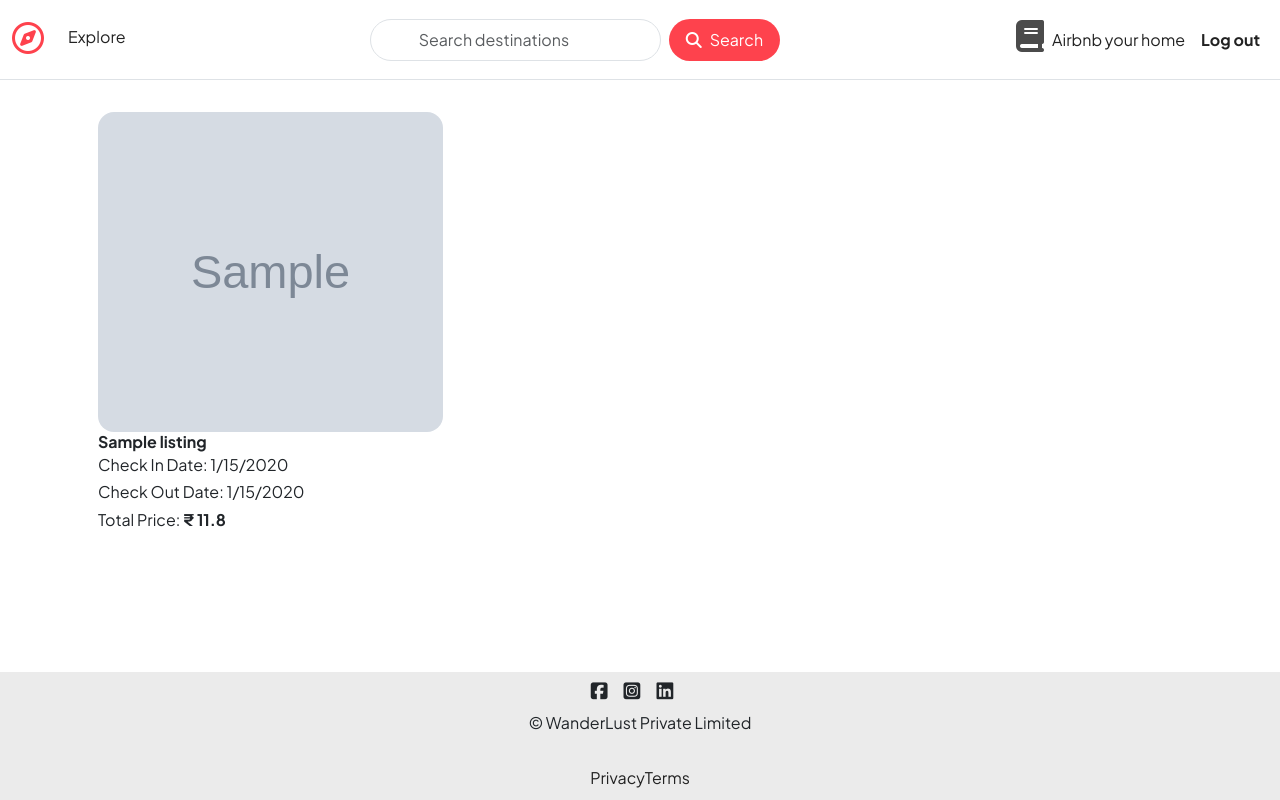
After one commit to parth63s/Stay-Easy-Hub, a Node server app: page /reserve in a window 1280 px wide. The commit adds this page. Run offline with Node 20, Linux system fonts and the light colour scheme; a user stored in the database is signed in; tables that the repository leaves empty hold one stand-in row (values such as "Sample post"); grey boxes marked "Sample" are stand-in pictures; some libraries are stand-ins or nearby versions.

Commit message:
Reserve listing show for User

```diff
--- a/app.js
+++ b/app.js
@@ -88,90 +88,30 @@ app.use((req, res, next) => {
     next();
 })
 
-// app.get("/listings?", (req, res) => {
-//     const {q} = req.params;
-//     console.log(q);
-// })
-
-// app.get("/listing")
-
-// app.get("/demouser", async (req, res) => {
-//     let fakeUser = new User({
-//         email : "student@gamil.com",
-//         username: "delta"
-//     });
-
-//     let regiteredUser = await User.register(fakeUser, "helloworld");
-//     res.send(regiteredUser);
-
-// })
-
-
-// app.get("/listings/:id/calculate", async (req, res) => {
-//     let {id} = req.params;
-//     const listing = await Listing.findById(id)
-//         .populate({
-//             path: "reviews",
-//             populate: {
-//                 path: "author",
-//             }
-//         });
-//     res.render("listing/calculate.ejs", {listing});
-// })
-// app.post("/listings/:id/calculate", async (req, res) => {
-//     let reserve = req.body.reserve;
-//     let {id} = req.params;
-//     const listing = await Listing.findById(id)
-//         .populate({
-//             path: "reviews",
-//             populate: {
-//                 path: "author",
-//             }
-//         });
-//     console.log(reserve)
-//     const startDate = new Date(reserve.startDate);
-//     const endDate = new Date(reserve.endDate);
-//     const timeDifference = endDate - startDate;
-//     const nights = timeDifference / (1000 * 60 * 60 * 24);
-//     if(nights < 1) {
-//         req.flash("error", "Please Enter Right Date!");
-//         return res.redirect(`/listings/${id}/calculate`);
-//     }
-//     res.render("listing/reserve.ejs", {listing, reserve, nights});
-// })
-
-
-
-
-// app.post("/listings/:id/reserve", async (req, res) => {
-//     let { id } = req.params;
-
-//     // Fetch the listing
-//     const listing = await Listing.findById(id);
-//     if (!listing) {
-//         req.flash("error", "Listing you requested does not exist!");
-//         return res.redirect("/listings");
-//     }
-
-//     console.log("Request body:", req.body);
-
-//     // Create new booking
-//     const newBooking = new Reserve(req.body.reserve);
-//     newBooking.author = req.user._id;
-
-//     // Save booking and update listing
-//     listing.booking.push(newBooking);
-//     await newBooking.save();
-//     await listing.save();
-
-//     req.flash("success", "Booking is completed!");
-//     res.redirect(`/listings/${listing._id}`);
-// });
+app.get("/", (req,res) => {
+    res.redirect("/listings");
+})
 
 app.use("/listings", listingRouter);
 app.use("/listings/:id/reviews", reviewRouter);
 app.use("/", userRouter);
 app.use("/listings/:id", reserveRouter);
+
+app.get("/reserve", async (req, res) => {
+    const id = req.user._id;
+
+    const listOfReserve = await Reserve.find({ author: id })
+        .populate({
+            path: "listing", // Populate the `listing` reference in the `Reserve` model
+        });
+    if(listOfReserve.length == 0) {
+        req.flash("error", "Book a Place!");
+        res.redirect("/listings");
+    }
+
+    res.render("./listing/booking.ejs", { listOfReserve });
+
+})
 
 app.all("*", (req, res, next) => {
     next(new ExpressError(404, "Page Not Found!"));
--- a/models/reserve.js
+++ b/models/reserve.js
@@ -1,17 +1,20 @@
     const mongoose = require("mongoose");
 const Schema = mongoose.Schema;
+
 
 const reserveSchema = new Schema({
     startDate: Date,
     endDate: Date,
+    nights : Number,
     listing: {
         type: Schema.Types.ObjectId,
-        ref: "listing"
+        ref: "Listing"
     },
     author: {
         type: Schema.Types.ObjectId,
         ref: "User",
     }
+
 })
 
 module.exports = mongoose.model("Reverse", reserveSchema);
--- a/public/css/style.css
+++ b/public/css/style.css
@@ -207,3 +207,16 @@ body {
     background-color: #fe424d !important;
     border: none !important;
 }
+
+.booking-icon {
+    font-size: 2rem;
+    opacity: 0.7;
+}
+
+.booking-icon:hover {
+    opacity: 1;
+}
+
+.card-line {
+    line-height: 0.7rem;
+}
--- a/views/includes/flash.ejs
+++ b/views/includes/flash.ejs
@@ -1,5 +1,5 @@
 <% if (success && success.length) { %>
-    <div class="alert alert-success alert-dismissible fade show col-6 offset-3" role="alert">
+    <div class="alert alert-success alert-dismissible fade show col-6 offset-3 " role="alert">
         <%= success %>
         <button type="button" class="btn-close" data-bs-dismiss="alert" aria-label="Close"></button>
     </div>
--- a/views/includes/navbar.ejs
+++ b/views/includes/navbar.ejs
@@ -42,6 +42,8 @@
         </div>
         <% } %>
         <div class="navbar-nav ms-auto ">
+          <a href="/reserve" style="color: black;"><i class="fa-solid fa-book booking-icon" style="font-size: 2rem;"></i></a>
+
           <a class="nav-link" href="/listings/new">Airbnb your home</a>
           <% if(!currUser) { %>
           <a class="nav-link" href="/signup"><b>Sign Up</b></a>
--- /dev/null
+++ b/views/listing/booking.ejs
@@ -0,0 +1,23 @@
+<% layout("/layouts/boilerplate.ejs") %>
+
+
+<body>
+    <div class="row  row-cols-lg-3 row-cols-md-2 row-cols-sm-1 mt-3 p-3">
+        <%for(let reserve of listOfReserve) {%>
+            <div class="card  listing-card">
+                <img src="<%=reserve.listing.image.url%>" class="card-img-top" alt="listing_image" style="height: 20rem;">
+                <div class="card-img-overlay review-img">
+
+                </div>
+                <div class="card-body card-line">
+                    <h6><b><%= reserve.listing.title %></b></h6>
+                    <p>Check In Date: <%= new Date(reserve.startDate).toLocaleDateString() %></p>
+                    <p>Check Out Date:  <%= new Date(reserve.endDate).toLocaleDateString() %></p>
+                    <p>Total Price: <b> &#8377; <%= reserve.nights * reserve.listing.price + reserve.nights * reserve.listing.price * 0.18 %></b></p>
+                </div>
+            </div>
+        <%}%>
+    </div>
+
+
+</body>
```
Also changed, not shown: controllers/reserve.js (+7 -0 lines).
